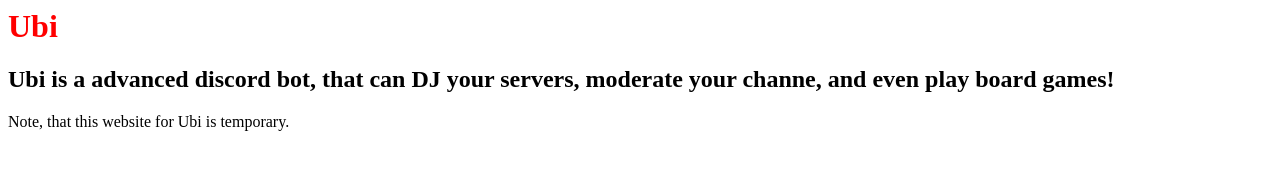
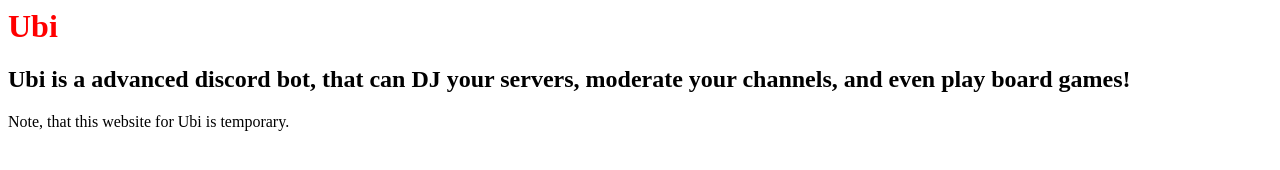
Before and after one commit to encloinc/ubi, a plain HTML site: page index.html in a window 1280 px wide. Drawn offline with Linux system fonts and the light colour scheme.

Commit message:
added a few things
- refer
- main page

```diff
--- a/index.html
+++ b/index.html
@@ -3,7 +3,13 @@
 
 <h1 style="color:red">Ubi</h1>
 
-<h2> Ubi is a advanced discord bot, that can DJ your servers, moderate your channe, and even play board games!
+<h2> Ubi is a advanced discord bot, that can DJ your servers, moderate your channels, and even play board games!
  </h2>
 
  <p2> Note, that this website for Ubi is temporary. </p2>
+
+	<!--- Just for reference reasons
+ > Ubi was created by @EncloCreations and @Laphatize <
+> This is meant for the website <
+> ubi logo is copyrighted
+---!>
```
